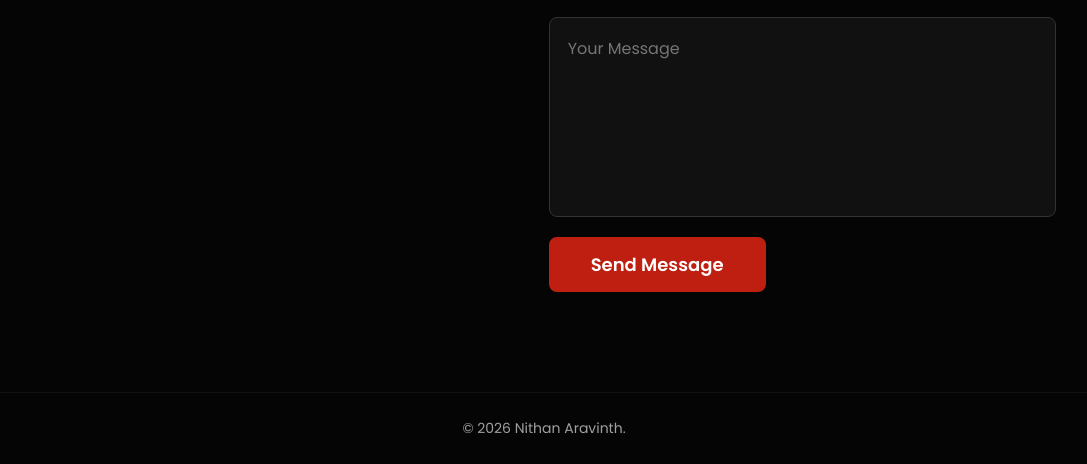
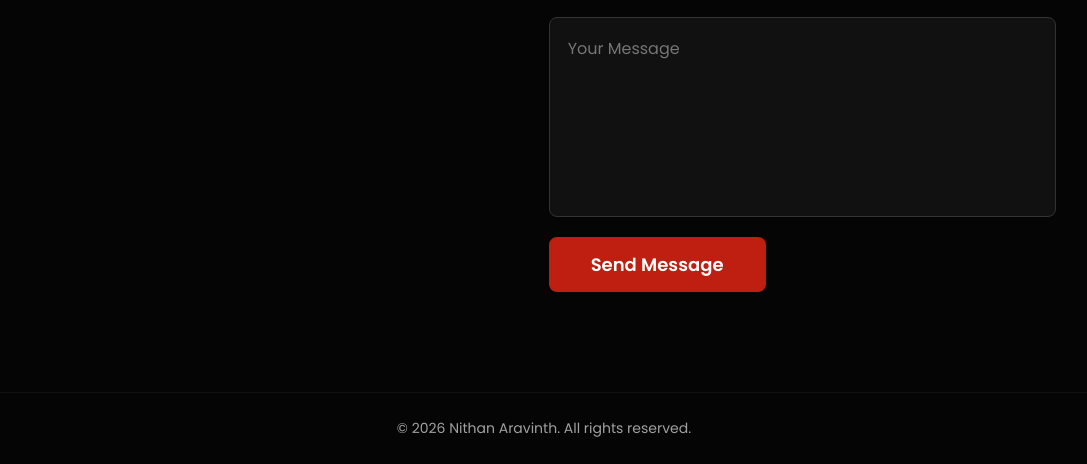
Before and after one commit to Nithan-A/my-portfolio, a plain HTML site: page index.html in a window 1280 px wide. Shown: the part 10791-11255 px from the top of the page, without its empty margins (96-1183 px from the left). Drawn offline with Linux system fonts and the light colour scheme; some packages are replaced by stand-ins of ours; a script that the page names is missing.

Commit message:
Add files via upload

```diff
--- a/index.html
+++ b/index.html
@@ -511,7 +511,7 @@
     </section>
 
     <footer class="footer">
-        <p>&copy; 2026 Nithan Aravinth.</p>
+        <p>&copy; 2026 Nithan Aravinth. All rights reserved.</p>
     </footer>
 
     <div id="model-modal" class="modal-overlay">
```
